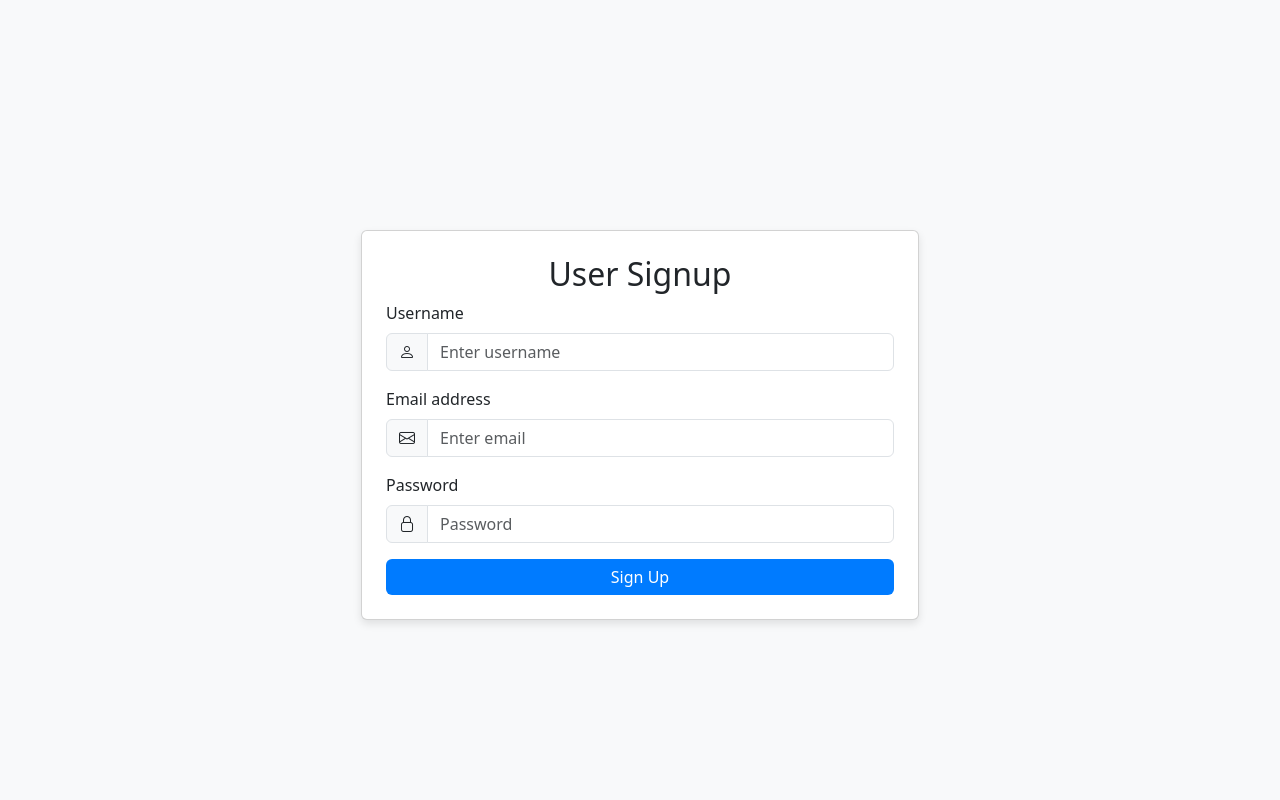
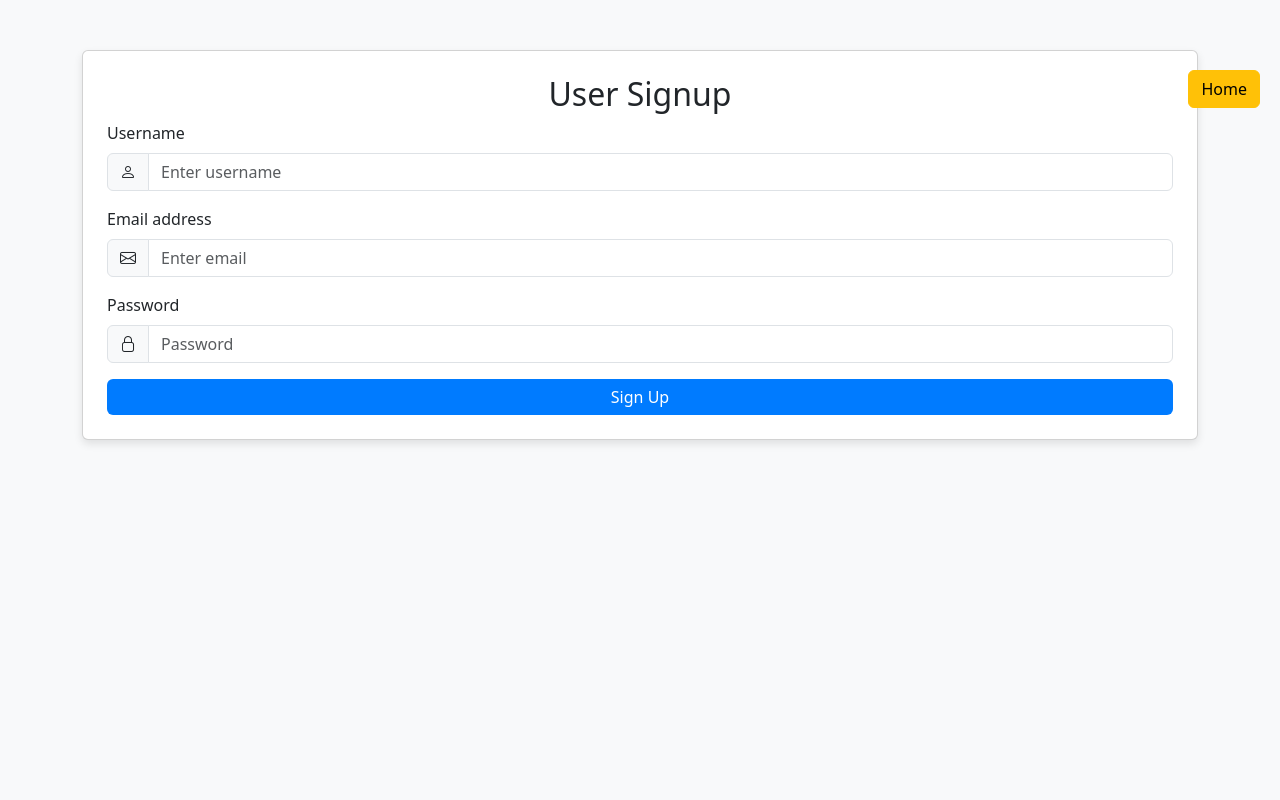
Before and after one commit to whiteSoulX/Hospital_Managemnet, a PHP site: page /user_signup.php in a window 1280 px wide. Run offline with PHP 8.4, Linux system fonts and the light colour scheme; a stand-in replaces the project's code that opens the database connection.

Commit message:
Update user_signup.php

```diff
--- a/user_signup.php
+++ b/user_signup.php
@@ -1,21 +1,30 @@
 <?php
 session_start();
+include "db_connect.php";
 
 function registerUser($username, $email, $password) {
-    $userDataFile = 'user_data.txt';
-    $userData = fopen($userDataFile, 'a');
-    fwrite($userData, "$username,$email,$password\n");
-    fclose($userData);
-    $_SESSION["username"] = $username;
-    header("Location: user_dashboard.php");
-    exit;
+    global $conn;
+    $hashed_password = password_hash($password, PASSWORD_DEFAULT);
+    $stmt = $conn->prepare("INSERT INTO users (username, email, password) VALUES (?, ?, ?)");
+    $stmt->bind_param("sss", $username, $email, $hashed_password);
+    if ($stmt->execute()) {
+        echo "User registered successfully!";
+    } else {
+        echo "Error: " . $stmt->error;
+    }
+    $stmt->close();
 }
 
 if ($_SERVER["REQUEST_METHOD"] == "POST") {
     $username = $_POST["username"];
     $email = $_POST["email"];
     $password = $_POST["password"];
+
+    if (!empty($username) && !empty($email) && !empty($password)) {
         registerUser($username, $email, $password);
+    } else {
+        echo "All fields are required!";
+    }
 }
 ?>
 
@@ -25,37 +34,60 @@ if ($_SERVER["REQUEST_METHOD"] == "POST") {
     <meta charset="UTF-8">
     <meta name="viewport" content="width=device-width, initial-scale=1.0">
     <title>User Signup</title>
-    <!-- Bootstrap CSS -->
+
     <link href="https://cdn.jsdelivr.net/npm/bootstrap@5.3.3/dist/css/bootstrap.min.css" rel="stylesheet">
-    <!-- Bootstrap Icons -->
     <link href="https://cdn.jsdelivr.net/npm/bootstrap-icons/font/bootstrap-icons.css" rel="stylesheet">
+    <link rel="stylesheet" href="css/signup.css">
     <style>
         body {
             background-color: #f8f9fa;
+            position: relative;
         }
+
+        .top-right {
+            position: absolute;
+            top: 20px;
+            right: 20px;
+            z-index: 1000;
+        }
+
         .card {
             margin-top: 50px;
             box-shadow: 0 4px 8px rgba(0, 0, 0, 0.1);
         }
+
         .btn-primary {
             background-color: #007bff;
             border: none;
         }
+
         .btn-primary:hover {
             background-color: #0056b3;
         }
     </style>
 </head>
 <body>
-    <div class="container d-flex justify-content-center align-items-center min-vh-100">
-        <div class="col-md-6">
+    <div class="container">
+        <div class="top-right">
+        <?php if (isset($_SESSION['username'])) { ?>
+      <a href="<?php echo ($_SESSION['role'] == 'user') ? 'user_dashboard.php' : (($_SESSION['role'] == 'doctor') ? 'doctor_dashboard.php' : 'admin_dashboard.php'); ?>" class="dash-btn">
+        <button type="button" class="btn btn-warning">Log In</button>
+      </a>
+    <?php } ?>
+
+            <a href="index.php" class="dash-btn">
+                <button type="button" class="btn btn-warning">Home</button>
+            </a>
+        </div>
+        <div >
+            <div >
                 <div class="card p-4">
                     <h2 class="card-title text-center">User Signup</h2>
                     <form action="<?php echo htmlspecialchars($_SERVER["PHP_SELF"]); ?>" method="post" class="needs-validation" novalidate>
                         <div class="mb-3">
                             <label for="username" class="form-label">Username</label>
                             <div class="input-group has-validation">
-                            <span class="input-group-text" id="inputGroupPrepend"><i class="bi bi-person"></i></span>
+                                <span class="input-group-text"><i class="bi bi-person"></i></span>
                                 <input type="text" class="form-control" id="username" name="username" placeholder="Enter username" required>
                                 <div class="invalid-feedback">Please enter a valid username.</div>
                             </div>
@@ -77,32 +109,33 @@ if ($_SERVER["REQUEST_METHOD"] == "POST") {
                             </div>
                         </div>
                         <div class="d-grid">
-                        <button type="submit" class="btn btn-primary btn-block">Sign Up</button>
+                            <button type="submit" class="btn btn-primary">Sign Up</button>
                         </div>
                     </form>
                 </div>
             </div>
         </div>
+    </div>
 
-    <!-- Bootstrap JS and Popper.js -->
+
     <script src="https://cdn.jsdelivr.net/npm/@popperjs/core@2.11.8/dist/umd/popper.min.js"></script>
     <script src="https://cdn.jsdelivr.net/npm/bootstrap@5.3.3/dist/js/bootstrap.min.js"></script>
     <script>
-        // Bootstrap form validation
+
         (function () {
-            'use strict'
+            'use strict';
 
-            var forms = document.querySelectorAll('.needs-validation')
+            var forms = document.querySelectorAll('.needs-validation');
 
             Array.prototype.slice.call(forms).forEach(function (form) {
                 form.addEventListener('submit', function (event) {
                     if (!form.checkValidity()) {
-                        event.preventDefault()
-                        event.stopPropagation()
+                        event.preventDefault();
+                        event.stopPropagation();
                     }
-                    form.classList.add('was-validated')
-                }, false)
-            })
+                    form.classList.add('was-validated');
+                }, false);
+            });
         })();
     </script>
 </body>
```
Lines whose indentation alone changed are shown as unchanged.
